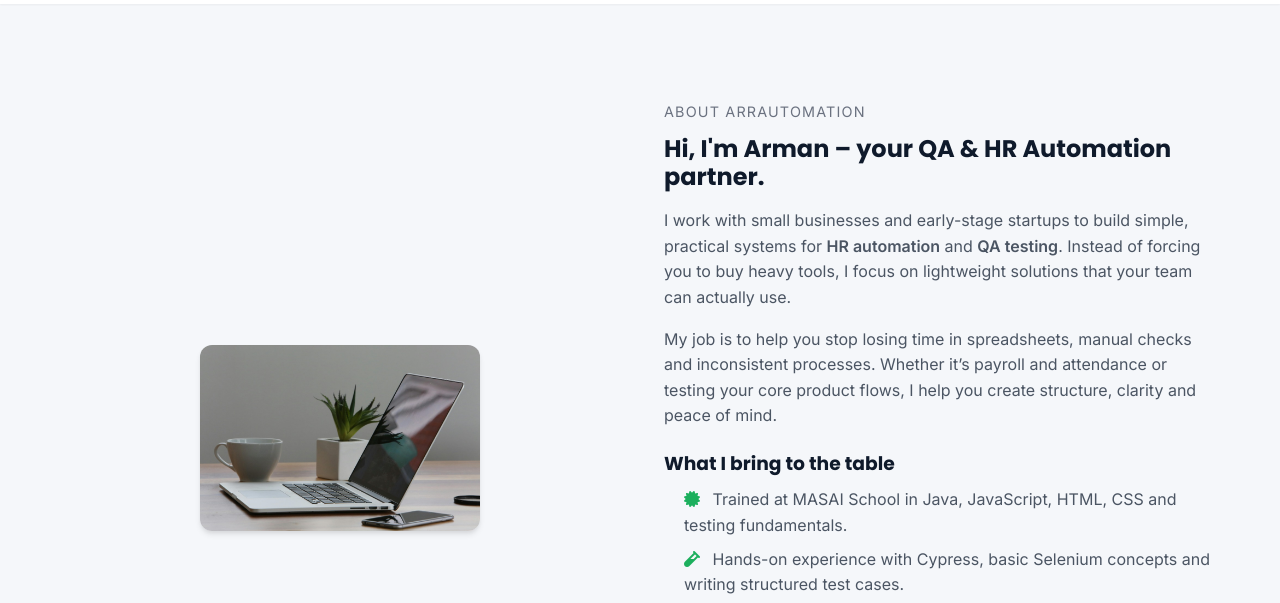
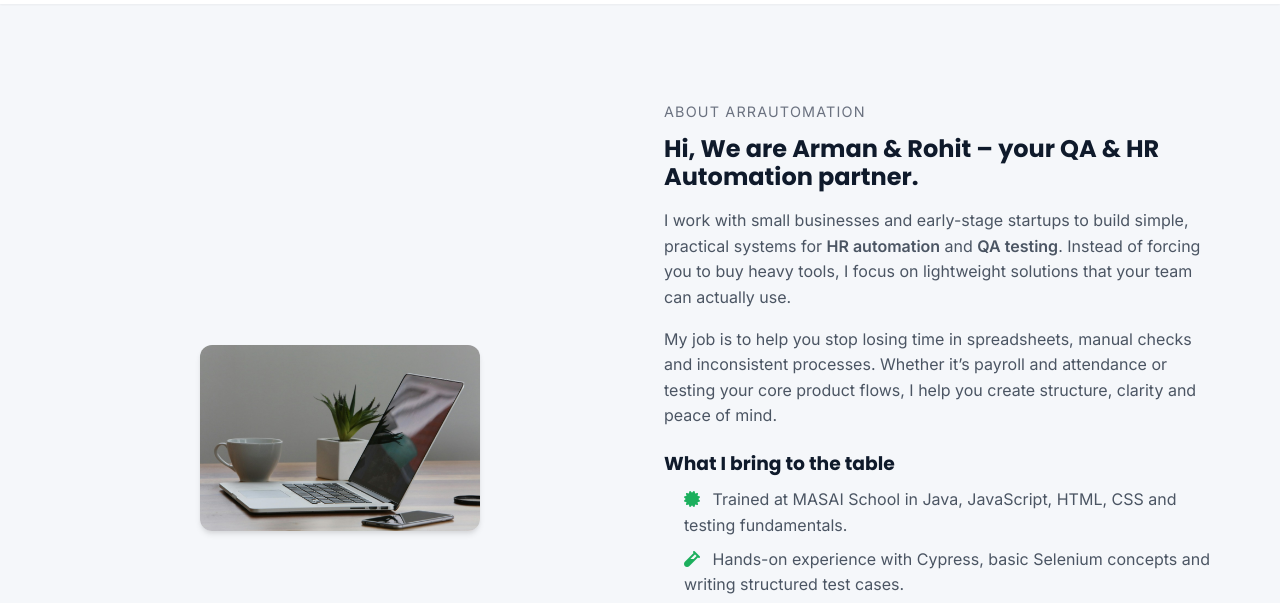
Before and after one commit to arrautomation001-cmd/ARRAutomation, a website: page public/about.html in a window 1280 px wide. Shown: the part 66-669 px from the top of the page. Drawn offline with Linux system fonts and the light colour scheme.

Commit message:
Update information

```diff
--- a/public/about.html
+++ b/public/about.html
@@ -58,7 +58,7 @@
                         style="font-size: 0.9rem; text-transform: uppercase; letter-spacing: 0.08em; color: #6B7280; margin-bottom: 0.75rem;">
                         About ARRAutomation
                     </p>
-                    <h2 style="margin-bottom: 1rem;">Hi, I'm Arman – your QA & HR Automation partner.</h2>
+                    <h2 style="margin-bottom: 1rem;">Hi, We are Arman & Rohit – your QA & HR Automation partner.</h2>
                     <p style="margin-bottom: 1rem; color: var(--color-text-body);">
                         I work with small businesses and early-stage startups to build simple, practical systems for
                         <strong>HR automation</strong> and <strong>QA testing</strong>. Instead of forcing you to buy
```
